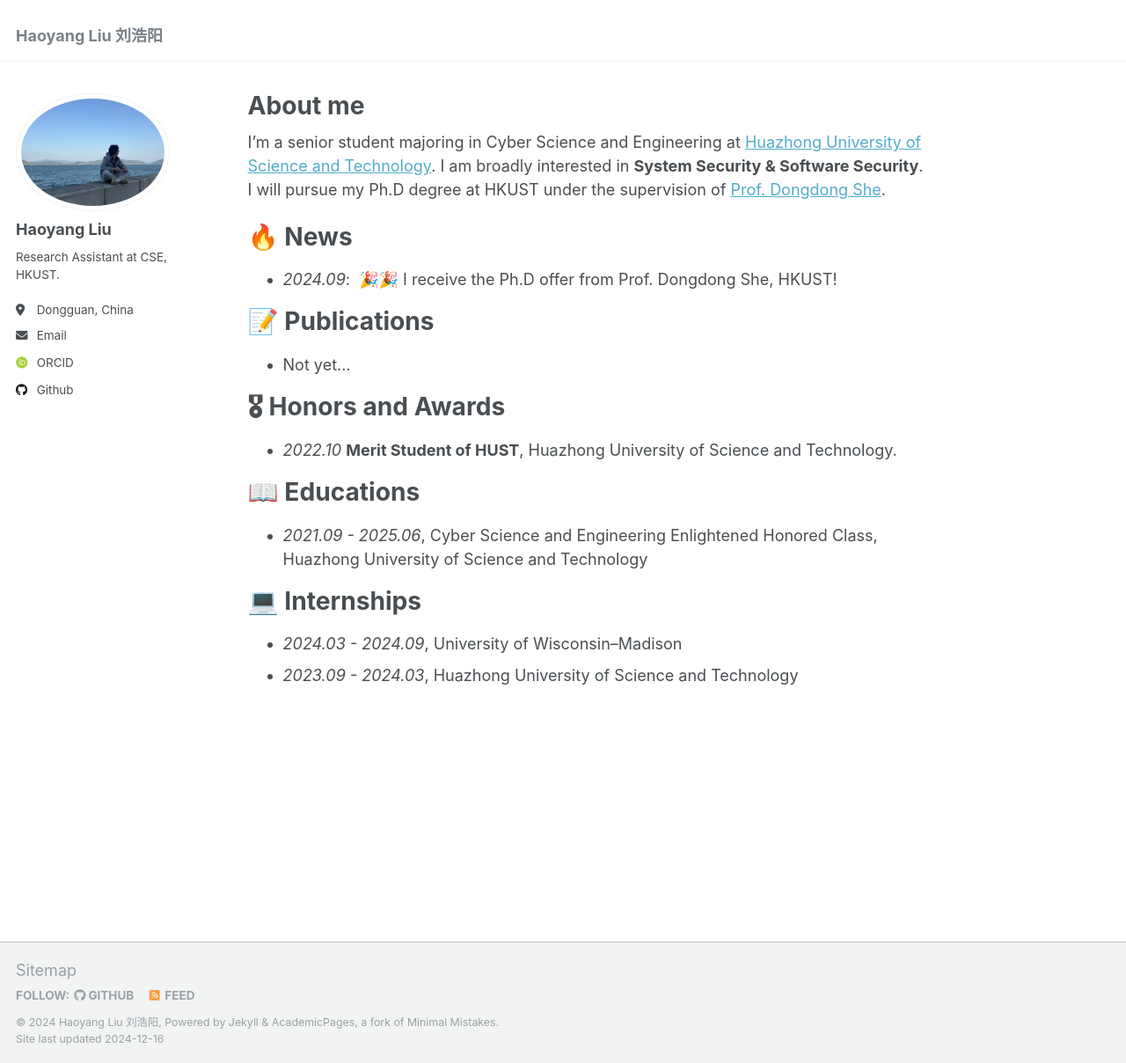
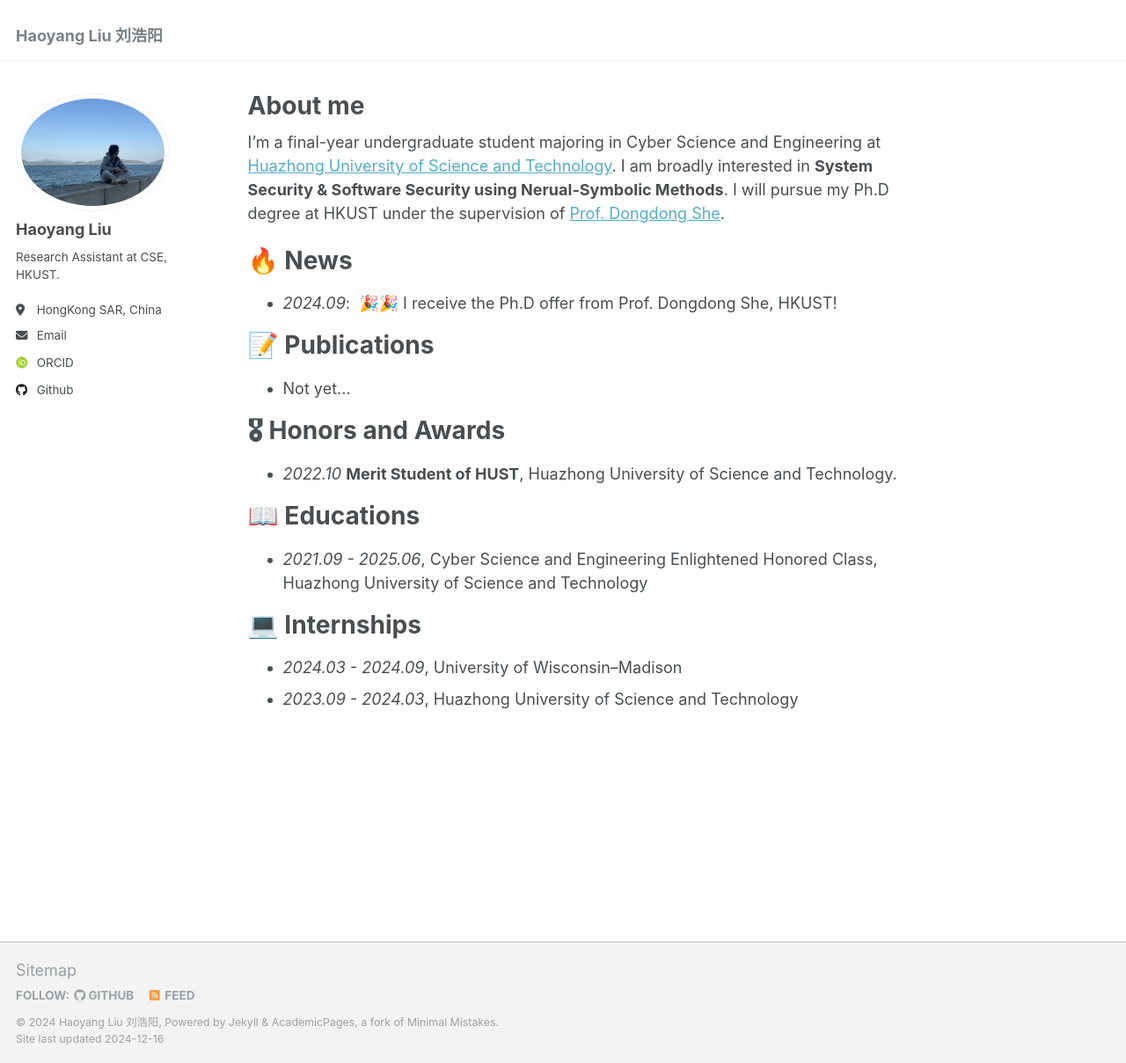
Before and after one commit to tttturtle-russ/tttturtle-russ.github.io, a Jekyll site: the page built from _pages/about.md, in a window 1280 px wide and 1208 px high. Shown: the whole window at 88% size. Built offline with Jekyll 4.4.1, drawn with Linux system fonts in a browser that asks for light colours; some web fonts are replaced.

Commit message:
update bio

```diff
--- a/_config.yml
+++ b/_config.yml
@@ -21,11 +21,11 @@ repository               : "tttturtle-russ/tttturtle-russ.github.io"
 #               Additional customization can be done by editing /_includes/author-profile.html
 author:
   # Biographic information
-  avatar           : "test.jpg"
+  avatar           : "profile.jpg"
   name             : "Haoyang Liu"
   pronouns         : # example: "she/her"
   bio              : "Research Assistant at CSE, HKUST."
-  location         : "Dongguan, China"
+  location         : "HongKong SAR, China"
   employer         :
   uri              : # URL
   email            : "tttturtleruss@gmail.com"
--- a/_pages/about.md
+++ b/_pages/about.md
@@ -7,7 +7,7 @@ redirect_from:
   - /about.html
 ---
 
-I'm a senior student majoring in Cyber Science and Engineering at [Huazhong University of Science and Technology](https://hust.edu.cn). I am broadly interested in **System Security & Software Security**. I will pursue my Ph.D degree at HKUST under the supervision of [Prof. Dongdong She](https://cse.hkust.edu.hk/~dongdong/).
+I'm a final-year undergraduate student majoring in Cyber Science and Engineering at [Huazhong University of Science and Technology](https://hust.edu.cn). I am broadly interested in **System Security & Software Security using Nerual-Symbolic Methods**. I will pursue my Ph.D degree at HKUST under the supervision of [Prof. Dongdong She](https://cse.hkust.edu.hk/~dongdong/).
 
 
 # 🔥 News
```
Also changed, not shown: images/profile.jpg, images/test.jpg (deleted).
